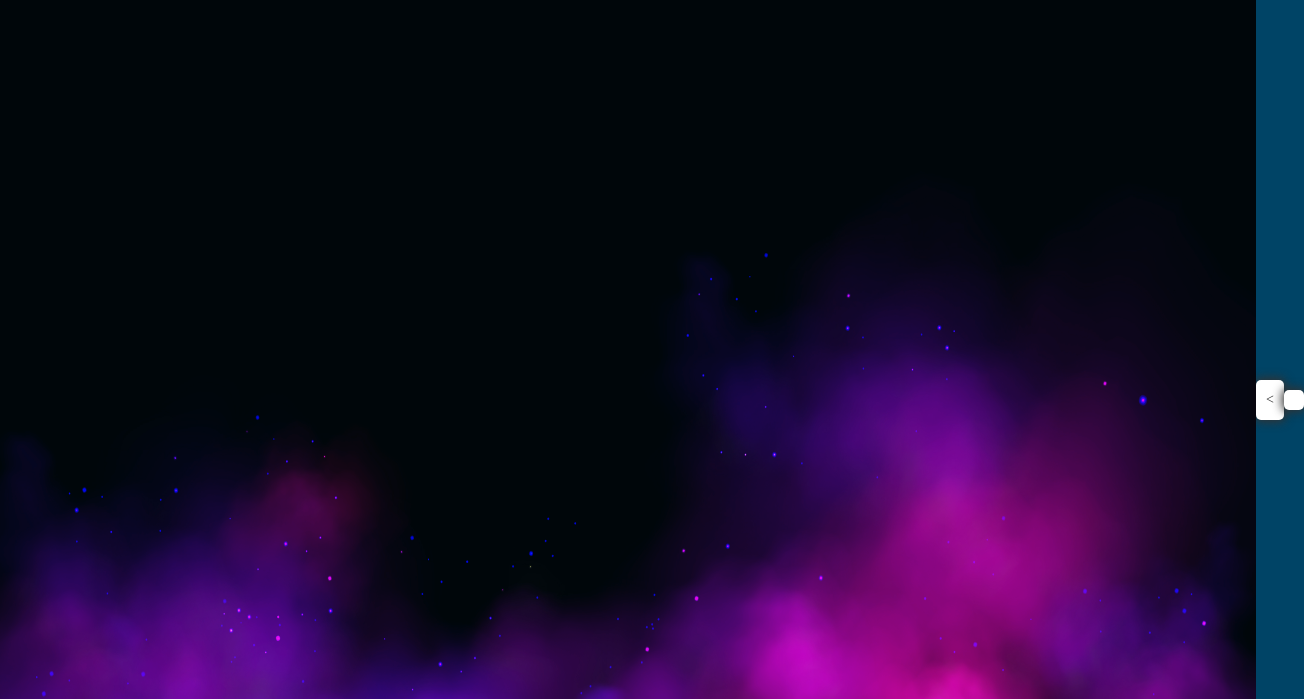
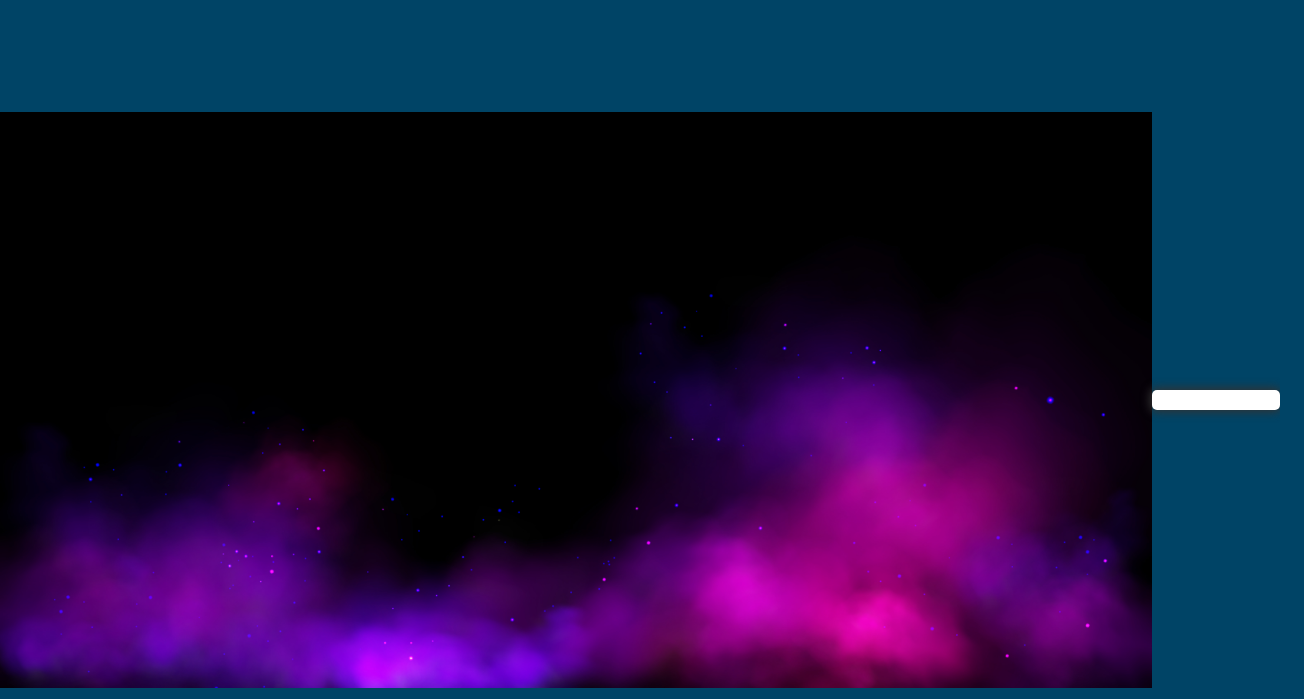
Before and after one commit to Mark-Assessment/d-santana-blackpink-popquiz-M2-2, a plain HTML site: page index.html in a window 1280 px wide. Shown: the top 699 px of the page, 1304 px wide, since content can reach past the window. Drawn offline with nearby package versions, Linux system fonts and the light colour scheme.

Commit message:
changing background and footer

```diff
--- a/css/style.css
+++ b/css/style.css
@@ -94,8 +94,13 @@
 
   }
   /* center Picture */
-  .ppicture {
-    width: 100% ;
-    height: 100%;
-    opacity: 0.9;
+  img {
+  display: block;
+  width: 90%;
+  margin-left: auto;
+  margin-right: auto;
   }
+
+  .btn {
+    font-weight: 900;
+}
--- a/index.html
+++ b/index.html
@@ -7,16 +7,13 @@
     <!-- Latest compiled and minified CSS -->
    <link rel="stylesheet" href="https://cdn.jsdelivr.net/npm/bootstrap@3.3.7/dist/css/bootstrap.min.css" integrity="sha384-BVYiiSIFeK1dGmJRAkycuHAHRg32OmUcww7on3RYdg4Va+PmSTsz/K68vbdEjh4u" crossorigin="anonymous">
     <!-- Fontawesome -->
-    <link rel="stylesheet" href="https://cdnjs.cloudflare.com/ajax/libs/font-awesome/6.2.0/css/all.min.css">
+    <script src="https://kit.fontawesome.com/fbe2910c2e.js" crossorigin="anonymous"></script>
    <link rel="stylesheet" href="css/style.css">
     <title>Blackpink Pop Quiz</title>
 </head>
 <body>
      <!-- Responsive navbar-->
-        <img src="images/blackpink-purple.jpg" class="ppicture" alt="profile pink picture">
-    <div class="container">
-        <
-    </div>
+        <img src="images/blackpink-purple.jpg"  alt="profile pink picture">
     <div class="container">
         <div id="question-container" class="hide">
             <div id="question">Question</div>
```
